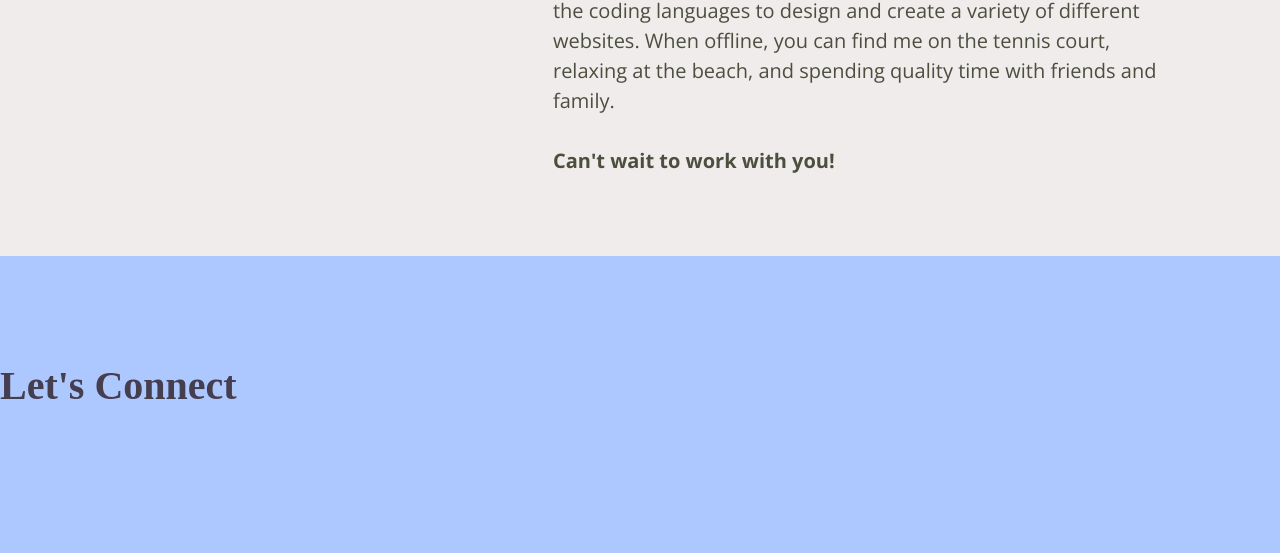
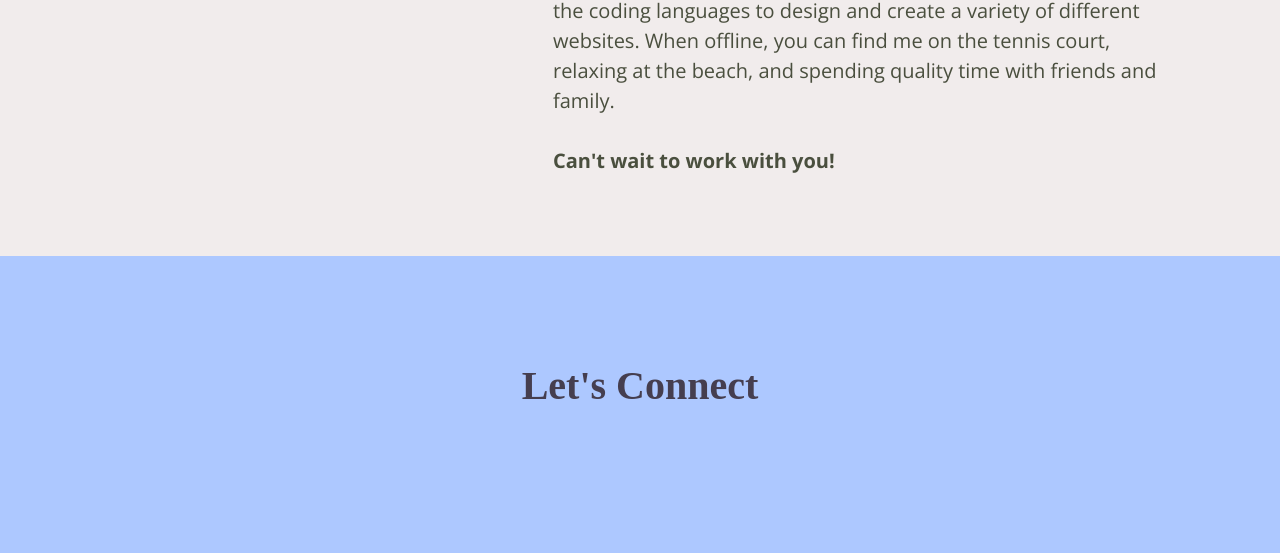
Before and after one commit to b-kicks-IT/Brett-Meril-Portfolio, a plain HTML site: page index.html in a window 1280 px wide. Shown: the part 4214-4767 px from the top of the page. Drawn offline with nearby package versions, Linux system fonts and the light colour scheme; a script that the page names is missing; a web font is replaced by a local one.

Commit message:
Add files via upload

```diff
--- a/css/main.css
+++ b/css/main.css
@@ -183,8 +183,14 @@ header,
 #work,
 #skills,
 #about,
-#resume
 footer {
+  display: flex;
+  justify-content: center;
+  text-align: center;
+  flex-flow: row wrap;
+}
+
+#resume {
   display: flex;
   justify-content: center;
   text-align: center;
```
